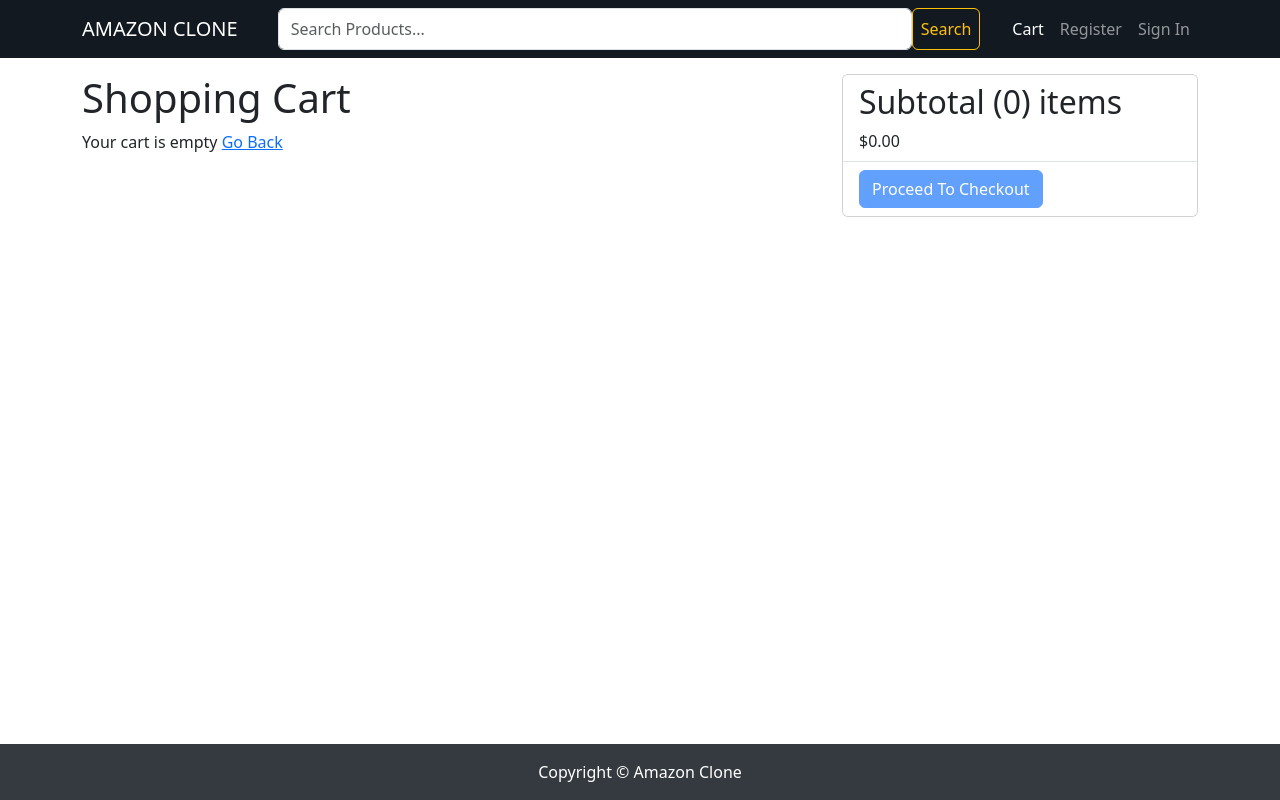
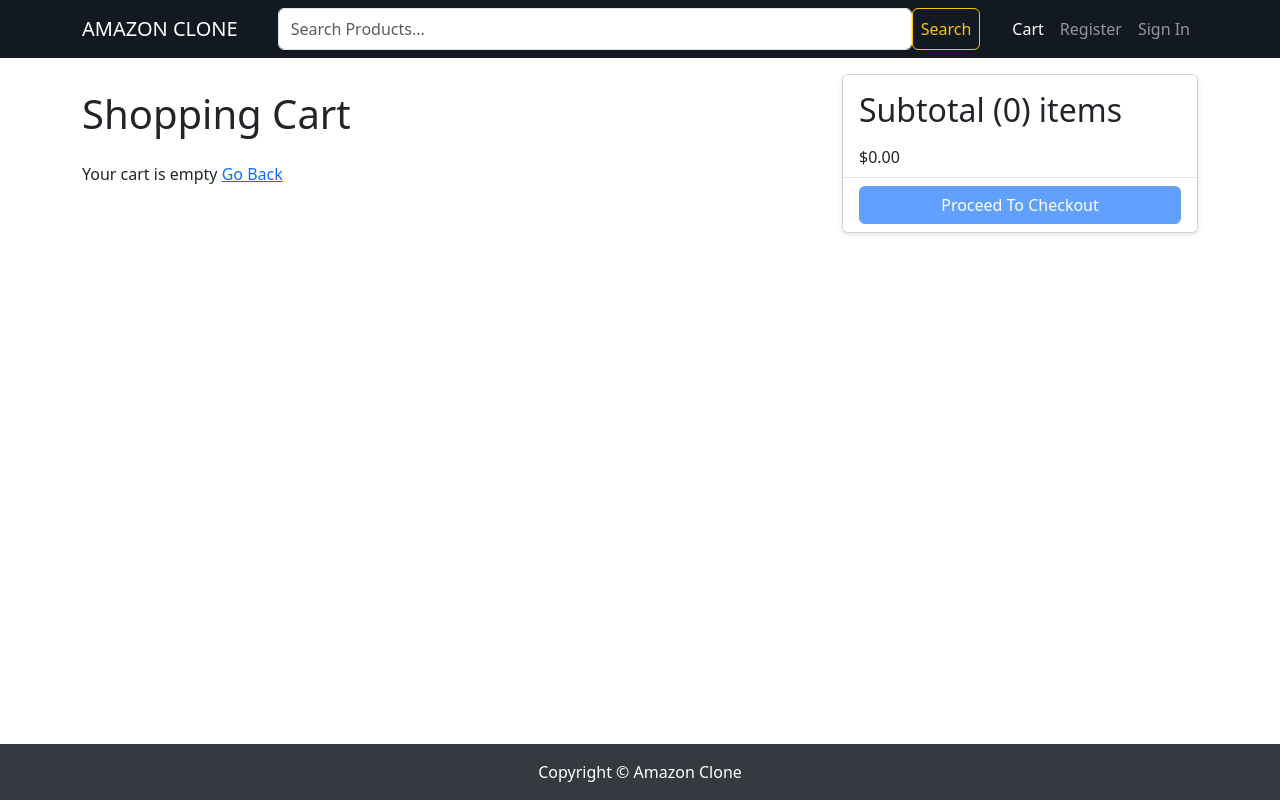
Before and after one commit to Teja3993/amazon-clone, a React (Create React App) app in the folder frontend/: page /cart in a window 1280 px wide. Built offline with nearby package versions, Linux system fonts and the light colour scheme.

Commit message:
AC-51: Applied global CSS styling

```diff
--- a/frontend/src/index.css
+++ b/frontend/src/index.css
@@ -1,28 +1,75 @@
-body {
-  margin: 0;
-  font-family: -apple-system, BlinkMacSystemFont, 'Segoe UI', 'Roboto', 'Oxygen',
-    'Ubuntu', 'Cantarell', 'Fira Sans', 'Droid Sans', 'Helvetica Neue',
-    sans-serif;
-  -webkit-font-smoothing: antialiased;
-  -moz-osx-font-smoothing: grayscale;
+main {
+  min-height: 80vh;
 }
 
-code {
-  font-family: source-code-pro, Menlo, Monaco, Consolas, 'Courier New',
-    monospace;
+h1 {
+  font-size: 1.8rem;
+  padding: 1rem 0;
 }
 
-/* FORCE ALL PRODUCT IMAGES TO BE THE SAME SIZE */
+h2 {
+  font-size: 1.4rem;
+  padding: 0.5rem 0;
+}
+
+h3 {
+  padding: 1rem 0;
+}
+
+/* PRODUCT CARD STYLING */
+.card {
+  border: none;
+  border-radius: 5px;
+  box-shadow: 0 2px 5px rgba(0,0,0,0.1); /* Soft shadow */
+  transition: transform 0.2s; /* Hover animation */
+}
+
+.card:hover {
+  transform: translateY(-5px); /* Moves up slightly on hover */
+  box-shadow: 0 5px 15px rgba(0,0,0,0.2);
+}
+
 .card-img-top {
   width: 100%;
-  height: 200px;        /* Fixed height for all cards */
-  object-fit: contain;  /* Ensures the image scales nicely without being cropped or squished */
-  padding: 15px;        /* Adds some breathing room inside the card */
+  height: 200px;
+  object-fit: contain;
+  padding: 15px;
 }
 
-/* Optional: Make the card titles uniform too */
 .card-title {
-  height: 2.5rem;       /* Approx 2 lines of text */
-  overflow: hidden;     /* Hide text if it gets too long */
+  height: 2.5rem;
+  overflow: hidden;
   text-overflow: ellipsis;
+  font-size: 1rem;
+  font-weight: bold;
 }
+
+/* RATING STARS */
+.rating span {
+  margin: 0.1rem;
+  color: #f8e825; /* Amazon Gold Color */
+}
+
+/* BUTTONS */
+.btn-primary {
+  background-color: #f0c14b; /* Amazon Yellow */
+  border-color: #a88734;
+  color: #111;
+  font-weight: bold;
+}
+
+.btn-primary:hover {
+  background-color: #ddb347;
+  border-color: #a88734;
+  color: #111;
+}
+
+.btn-block {
+  display: block;
+  width: 100%;
+}
+
+/* FOOTER */
+footer {
+  background-color: #232f3e;
+}
```
